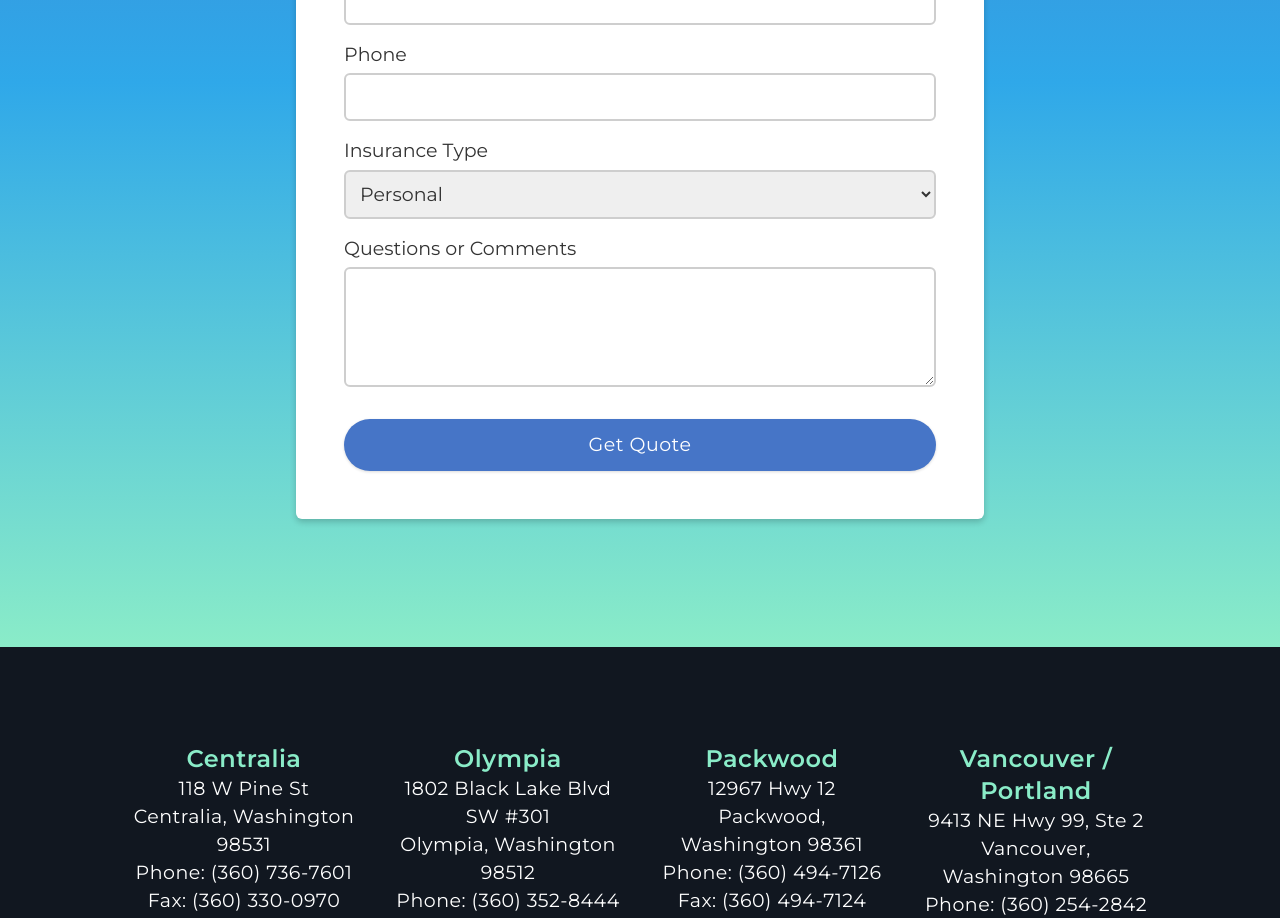
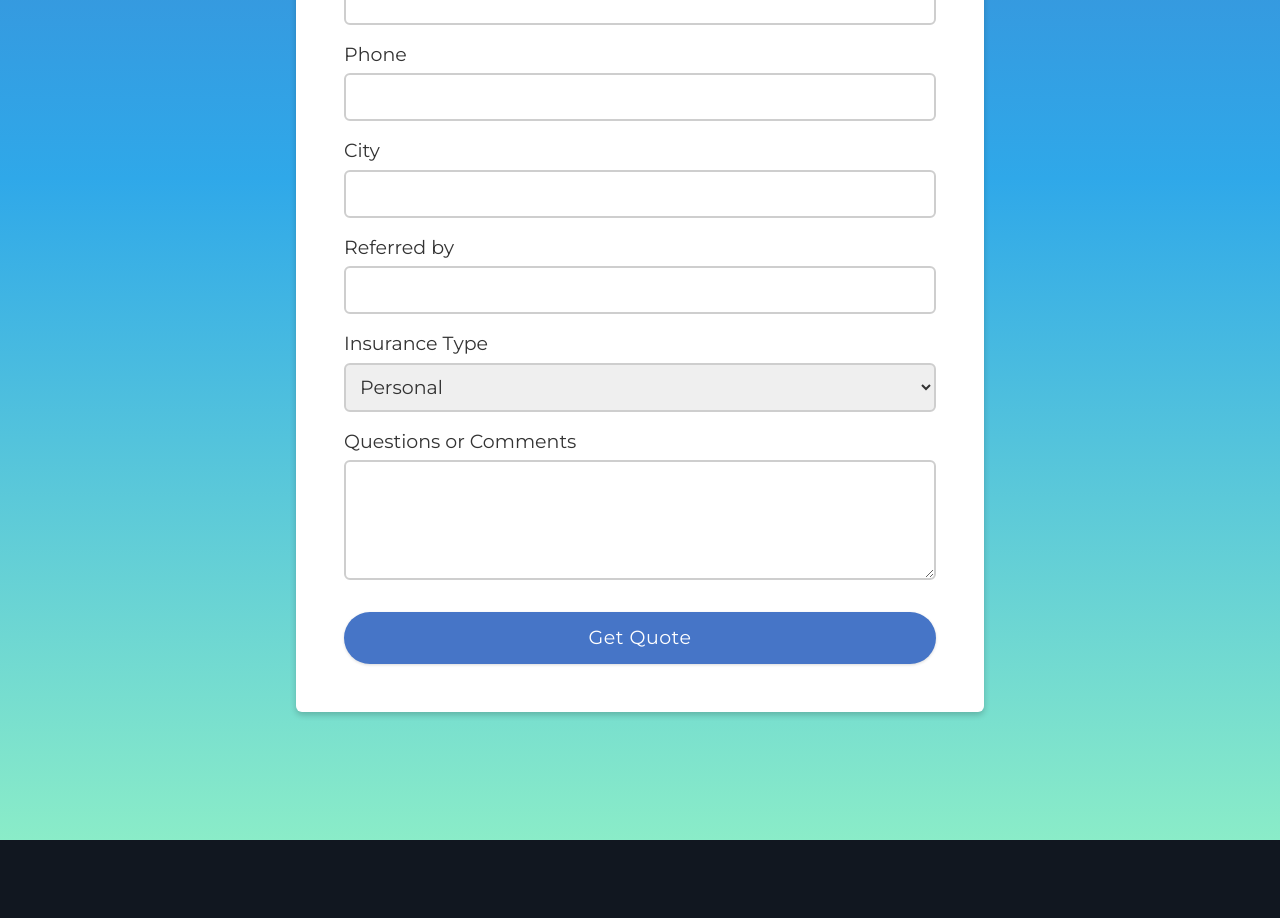
Before and after one commit to Varial-Web-Development/nicholson-website, a Next.js app: page / in a window 1280 px wide. Shown: the part 9720-10638 px from the top of the page. Built offline with nearby package versions, Linux system fonts and the light colour scheme; no server answers; the database is empty.

Commit message:
adding fields to forms

```diff
--- a/components/forms/free-quote.jsx
+++ b/components/forms/free-quote.jsx
@@ -8,7 +8,7 @@ export default function FreeQuoteForm() {
   function handleSubmit(event) {
     event.preventDefault()
 
-    const { name, email, phone, insuranceType, comments } = event.target
+    const { name, email, phone, insuranceType, comments, referredBy, city, } = event.target
     setLoading(true)
 
     fetch('/api/forms/free-quote', {
@@ -17,7 +17,9 @@ export default function FreeQuoteForm() {
         name: name.value,
         email: email.value,
         phone: phone.value,
+        city: city.value,
         insuranceType: insuranceType.value,
+        referredBy: referredBy.value,
         comments: comments.value,
       })
     })
@@ -43,6 +45,14 @@ export default function FreeQuoteForm() {
         <input id="phone" name="phone" className="w-full" required />
       </div>
       <div className="grid gap-1">
+        <label htmlFor="city">City</label>
+        <input id="city" name="city" className="w-full" />
+      </div>
+      <div className="grid gap-1">
+        <label htmlFor="referredBy">Referred by</label>
+        <input id="refferedBy" name="referredBy" className="w-full" />
+      </div>
+      <div className="grid gap-1">
         <label htmlFor="insuranceType">Insurance Type</label>
         <select id="insuranceType" name="insuranceType" required>
           <option>Personal</option>
--- a/pages/api/forms/contact.js
+++ b/pages/api/forms/contact.js
@@ -14,9 +14,7 @@ export default async function handler(req, res) {
     key: API_KEY,
   })
 
-  const now = new Date().toLocaleString()
-
-  console.log('newsletter', body.newsletter)
+  const now = new Date()
 
   if (body.newsletter) {
     const mongo = new MongoClient(process.env.MONGO_URI)
@@ -106,6 +104,8 @@ export default async function handler(req, res) {
         <p>Name: ${body.name}</p>
         <p>Email: ${body.email}</p>
         <p>Phone: ${body.phone}</p>
+        <p>City: ${body.city}</p>
+        <p>Referred by: ${body.referredBy}</p>
         <p>Questions/Comments: ${body.comments}</p>
       `
   }
--- a/pages/api/forms/free-quote.js
+++ b/pages/api/forms/free-quote.js
@@ -13,7 +13,7 @@ export default async function handler(req, res) {
     key: API_KEY,
   })
 
-  const now = new Date().toLocaleString()
+  const now = new Date()
 
   const customerEmail = {
     from: `Nicholson & Associates <${process.env.MAIL_FROM}>`,
@@ -34,6 +34,8 @@ export default async function handler(req, res) {
         <p>Name: ${body.name}</p>
         <p>Email: ${body.email}</p>
         <p>Phone: ${body.phone}</p>
+        <p>City: ${body.city}</p>
+        <p>Referred by: ${body.referredBy}</p>
         <p>Insurance Type: ${body.insuranceType}</p>
         <p>Questions/Comments: ${body.comments}</p>
       `
--- a/pages/contact-us.jsx
+++ b/pages/contact-us.jsx
@@ -12,7 +12,7 @@ export default function ContactPage() {
   function handleSubmit(event) {
     event.preventDefault()
     setLoading(true)
-    const { name, email, phone, comments, newsletter } = event.target
+    const { name, email, phone, comments, newsletter, city, referredBy } = event.target
 
     fetch('/api/forms/contact', {
       method: 'POST',
@@ -20,6 +20,8 @@ export default function ContactPage() {
         name: name.value,
         email: email.value,
         phone: phone.value,
+        city: city.value,
+        referredBy: referredBy.value,
         comments: comments.value,
         newsletter: newsletter.checked,
       })
@@ -83,6 +85,20 @@ export default function ContactPage() {
                 name="phone"
               />
             </label>
+            <label htmlFor="city" className="grid">
+              City
+              <input
+                id="city"
+                name="city"
+              />
+            </label>
+            <label htmlFor="refferedBy" className="grid">
+              Referred by
+              <input
+                id="referredBy"
+                name="referredBy"
+              />
+            </label>
             <label htmlFor="comments" className="grid">
               Question or Comments
               <textarea
```
